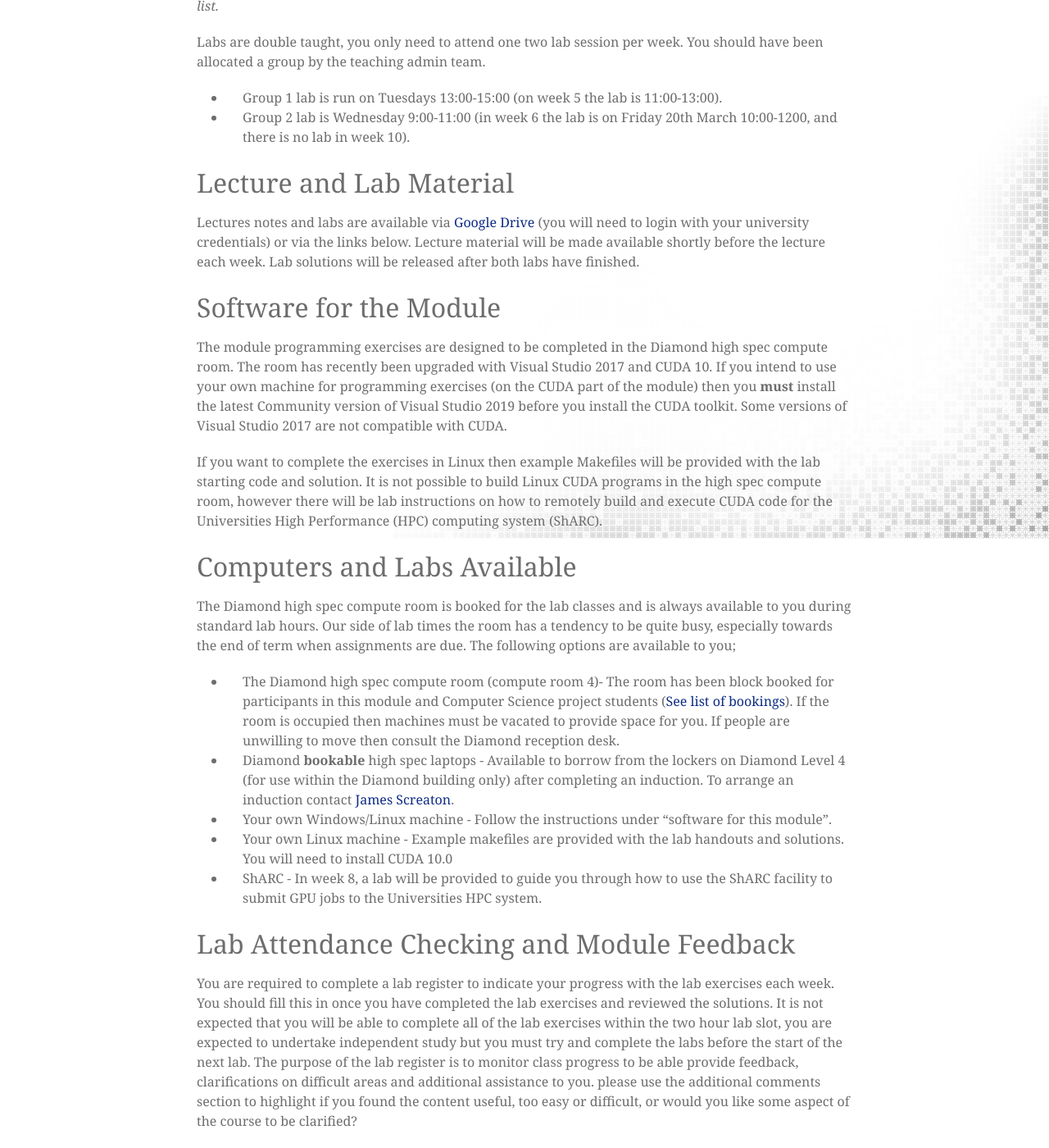
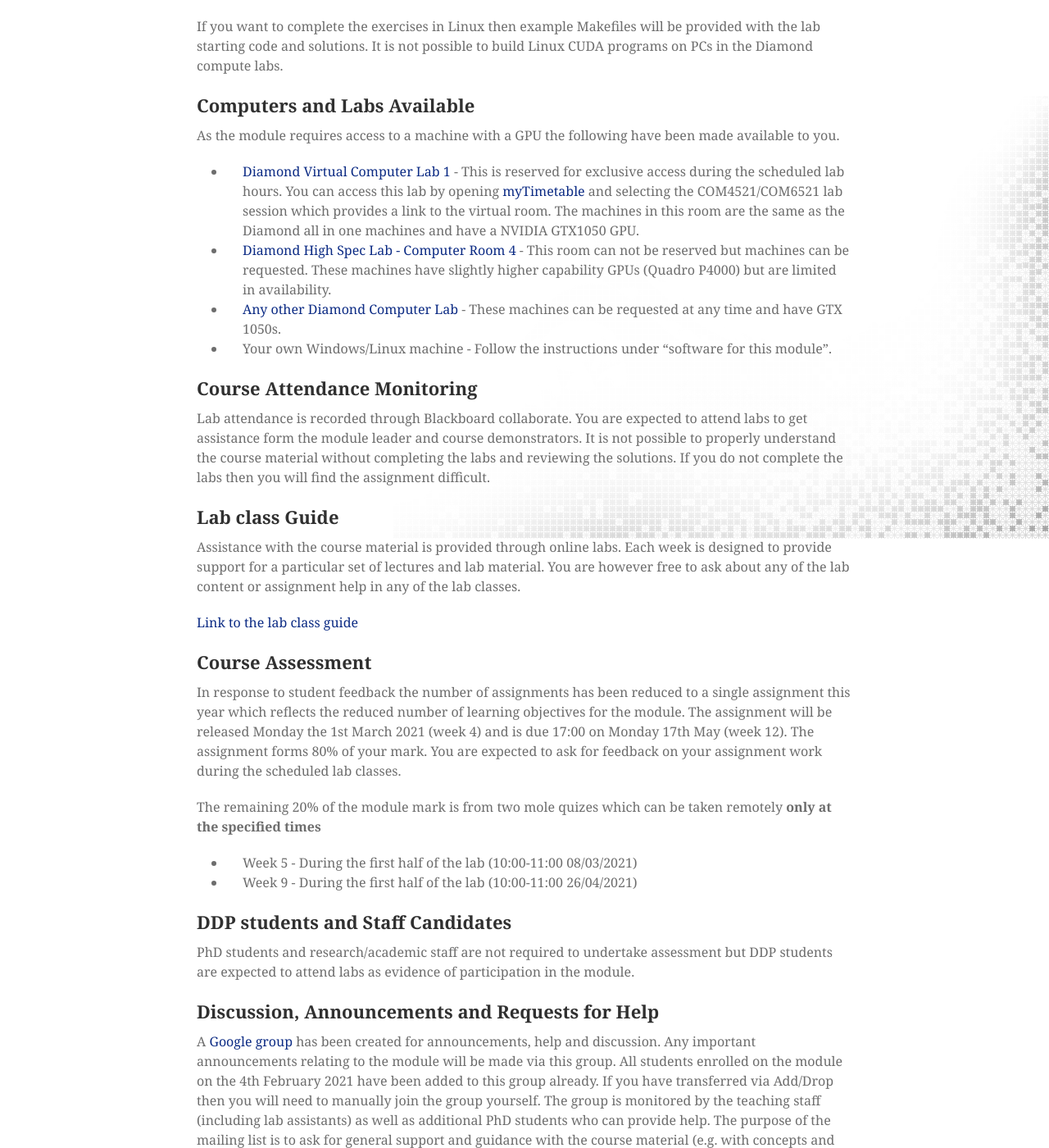
Before and after one commit to mondus/mondus.github.io, a Jekyll site: the page built from teaching/COM4521/index.md, in a window 1280 px wide and 1400 px high, scrolled down 743 px. Shown: the whole window at 82% size. Built offline with Jekyll 4.4.1, drawn with Linux system fonts in a browser that asks for light colours; nearby versions of some CDN libraries; some web fonts are replaced; some of the changed text lies outside the part shown.

Commit message:
big 2021 update

```diff
--- a/teaching/COM4521/index.md
+++ b/teaching/COM4521/index.md
@@ -4,159 +4,138 @@ layout: homepage
 ---
 
 
-# About the Course
+# Course Information
 
-Welcome to the 2020 module page for COM4521/COM6521.
+Welcome to the 2020/2021 module page for COM4521/COM6521.
 
 Accelerator architectures are discrete processing units which supplement a base processor with the objective of providing advanced performance at lower energy cost. Performance is gained by a design which favours a high number of parallel compute cores at the expense of imposing significant software challenges. This module looks at accelerated computing from multi-core CPUs to GPU accelerators with many TFlops of theoretical performance. The module will give insight into how to write high performance code with specific emphasis on GPU programming with NVIDIA CUDA GPUs. A key aspect of the module will be understanding what the implications of program code are on the underlying hardware so that it can be optimised.
 
 The modules aims, objectives and assessment details are available on the [modules public teaching page](http://www.dcs.shef.ac.uk/intranet/teaching/public/modules/level4/com4521.html).
 
-# Lecture and Lab Location
+## Software for the Module
 
-Lectures will usually take place on Tuesdays 9:00 until 11:00 in Broad Lane Lecture Theatre 7 (BROAD-LT7). In week 5 the **first** half of the lecture (9:00) will be a MOLE quiz in Diamond Computer Room 3. In week 10 the **second** half of the lecture (10:00) will be a MOLE quiz in Diamond Computer Room 1. *Note: Any other changes to lectures will be added to the course calendar with an email sent to the course mailing list.*
+The module programming exercises are designed to be completed on PCs in the Diamond compute labs. As the modules teaching is online these machines are available via virtual desktop. All Diamond compute lab machines have Visual Studio 2019 and CUDA 11.1 If you intend to use your own machine for programming exercises (on the CUDA part of the module) then you **must** install the latest Community version of Visual Studio 2019 **before** you install the CUDA 11.1 toolkit.
 
-Labs are double taught, you only need to attend one two lab session per week. You should have been allocated a group by the teaching admin team.
+If you want to complete the exercises in Linux then example Makefiles will be provided with the lab starting code and solutions. It is not possible to build Linux CUDA programs on PCs in the Diamond compute labs.
 
-* Group 1 lab is run on Tuesdays 13:00-15:00 (on week 5 the lab is 11:00-13:00).
-* Group 2 lab is Wednesday 9:00-11:00 (in week 6 the lab is on Friday 20th March 10:00-1200, and there is no lab in week 10).
+## Computers and Labs Available
 
-# Lecture and Lab Material
+As the module requires access to a machine with a GPU the following have been made available to you.
 
-Lectures notes and labs are available via [Google Drive](https://drive.google.com/drive/u/1/folders/1AY762sikTwFzg9IhmQfbfHe_oWS37314) (you will need to login with your university credentials) or via the links below. Lecture material will be made available shortly before the lecture each week. Lab solutions will be released after both labs have finished.
+* [Diamond Virtual Computer Lab 1](https://www.sheffield.ac.uk/findapc/rdp/room/37/pcs) - This is reserved for exclusive access during the scheduled lab hours. You can access this lab by opening [myTimetable](https://cmisgonext.sheffield.ac.uk/Web/Timetable) and selecting the COM4521/COM6521 lab session which provides a link to the virtual room. The machines in this room are the same as the Diamond all in one machines and have a NVIDIA GTX1050 GPU.
+* [Diamond High Spec Lab - Computer Room 4](https://www.sheffield.ac.uk/findapc/rdp/room/4/pcs) - This room can not be reserved but machines can be requested. These machines have slightly higher capability GPUs (Quadro P4000) but are limited in availability.
+* [Any other Diamond Computer Lab](https://www.sheffield.ac.uk/findapc/now) - These machines can be requested at any time and have GTX 1050s.
+* Your own Windows/Linux machine - Follow the instructions under "software for this module".
 
-# Software for the Module
+## Course Attendance Monitoring
 
-The module programming exercises are designed to be completed in the Diamond high spec compute room. The room has recently been upgraded with Visual Studio 2017 and CUDA 10. If you intend to use your own machine for programming exercises (on the CUDA part of the module) then you **must** install the latest Community version of Visual Studio 2019 before you install the CUDA toolkit. Some versions of Visual Studio 2017 are not compatible with CUDA.
+Lab attendance is recorded through Blackboard collaborate. You are expected to attend labs to get assistance form the module leader and course demonstrators. It is not possible to properly understand the course material without completing the labs and reviewing the solutions. If you do not complete the labs then you will find the assignment difficult.
 
-If you want to complete the exercises in Linux then example Makefiles will be provided with the lab starting code and solution. It is not possible to build Linux CUDA programs in the high spec compute room, however there will be lab instructions on how to remotely build and execute CUDA code for the Universities High Performance (HPC) computing system (ShARC).
+## Lab class Guide
 
-# Computers and Labs Available
+Assistance with the course material is provided through online labs. Each week is designed to provide support for a particular set of lectures and lab material. You are however free to ask about any of the lab content or assignment help in any of the lab classes.
 
-The Diamond high spec compute room is booked for the lab classes and is always available to you during standard lab hours. Our side of lab times the room has a tendency to be quite busy, especially towards the end of term when assignments are due. The following options are available to you;
+[Link to the lab class guide](./lab_guide)
 
-* The Diamond high spec compute room (compute room 4)- The room has been block booked for participants in this module and Computer Science project students ([See list of bookings](https://docs.google.com/spreadsheets/d/1sIeNWsJgY_ylXT-yW1qtv2bP8zkr_zE0L5lOb30ZTMs/edit?usp=sharing)). If the room is occupied then machines must be  vacated to provide space for you. If people are unwilling to move then consult the Diamond reception desk.
-* Diamond **bookable** high spec laptops - Available to borrow from the lockers on Diamond Level 4 (for use within the Diamond building only) after completing an induction. To arrange an induction contact [James Screaton](mailto:j.screaton@sheffield.ac.uk).
-* Your own Windows/Linux machine - Follow the instructions under "software for this module".
-* Your own Linux machine - Example makefiles are provided with the lab handouts and solutions. You will need to install CUDA 10.0
-* ShARC - In week 8, a lab will be provided to guide you through how to use the ShARC facility to submit GPU jobs to the Universities HPC system.
 
-# Lab Attendance Checking and Module Feedback
+## Course Assessment
 
-You are required to complete a lab register to indicate your progress with the lab exercises each week. You should fill this in once you have completed the lab exercises and reviewed the solutions. It is not expected that you will be able to complete all of the lab exercises within the two hour lab slot, you are expected to undertake independent study but you must try and complete the labs before the start of the next lab. The purpose of the lab register is to monitor class progress to be able provide feedback, clarifications on difficult areas and additional assistance to you. please use the additional comments section to highlight if you found the content useful, too easy or difficult, or would you like some aspect of the course to be clarified?
+In response to student feedback the number of assignments has been reduced to a single assignment this year which reflects the reduced number of learning objectives for the module. The assignment will be released Monday the 1st March 2021 (week 4) and is due 17:00 on Monday 17th May (week 12). The assignment forms 80% of your mark. You are expected to ask for feedback on your assignment work during the scheduled lab classes.
 
-[Lab Register and Feedback Form](https://bit.ly/3b77Lhy)
+The remaining 20% of the module mark is from two mole quizes which can be taken remotely **only at the specified times**
 
-*Note: There is a form section per lab class. Please only complete this form once and edit your last submission each week to update.*
+* Week 5 - During the first half of the lab (10:00-11:00 08/03/2021)
+* Week 9 - During the first half of the lab (10:00-11:00 26/04/2021)
 
-# Feedback
+## DDP students and Staff Candidates
 
-You will receive feedback from the lab registers during lectures and lab classes. Feedback will be provided through the MOLE quizes and via marking of the assignment. Importantly your first assignment will provide feedback which you can use to improve your assignment 2 hand in.
+PhD students and research/academic staff are not required to undertake assessment but DDP students are expected to attend labs as evidence of participation in the module.
 
-# Assignments
+## Discussion, Announcements and Requests for Help
 
-There are two assignments for the module which contribute 80% of the total module mark
-
-* Part 1 (30% of the assignment total) - Released Week 3, Due Monday week 7 (23/03/2020) at 15:00
-* Part 2 (70% of the assignment total) - Released Week 6, Due Monday week 11 (18/05/2020) at 15:00
-
-The remaining 20% of the module mark is from two mole quizes which are
-
-* Week 5 - During the first half of the lecture (9:00 10/03/2020) in Diamond compute room 3
-* Week 10 - During the second half of the lecture (10:00 05/05/2020) in Diamond compute room 1
-
-# DDP students and staff candidates
-
-PhD students and research/academic staff are not required to undertake assessment but are asked to complete the lab feedback form as evidence of participation in the module. You are free to attend either lab session subject to availability however please note that the lab space is prioritised for undergraduate and masters students.
-
-# Discussion, Announcements and Requests for Help
-
-A [Google group](https://groups.google.com/a/sheffield.ac.uk/d/forum/com4521-group) has been created for announcements, help and discussion. Any changes to timetabling will be made via this group. All students enrolled on the module on the 29th January 2020 have been added to this group already. If you have transferred via Add/Drop then you will need to manually join the group yourself. The group is monitored by the teaching staff (including lab assistants) as well as additional PhD students who can provide help with the lab classes or assignment. This is a public (within the University of Sheffield) forum and therefore you should not post assignment code. If you require personal assistance then you should request this during the lab hours. Any lab class can be used for assignment help in addition to the lab exercises which are set.
+A [Google group](https://groups.google.com/a/sheffield.ac.uk/d/forum/com4521-group) has been created for announcements, help and discussion. Any important announcements relating to the module will be made via this group. All students enrolled on the module on the 4th February 2021 have been added to this group already. If you have transferred via Add/Drop then you will need to manually join the group yourself. The group is monitored by the teaching staff (including lab assistants) as well as additional PhD students who can provide help. The purpose of the mailing list is to ask for general support and guidance with the course material (e.g. with concepts and ideas) rather than posting your own code. You should not post your assignment code on this forum. If you require personal assistance with your assignment code then you should request this during the lab hours. Any lab class can be used for assignment help in addition to the lab exercises which are set each week.
 
 [https://groups.google.com/a/sheffield.ac.uk/d/forum/com4521-group](https://groups.google.com/a/sheffield.ac.uk/d/forum/com4521-group)
 
 
-# Teaching Material
+# Course Material Material
+
+Lectures are pre-recorded and are availble on the [COM4521  Parallel Computing with Graphical Processing Units Kaltura Channel](https://digitalmedia.sheffield.ac.uk/channel/COM4521%2BParallel%2BComputing%2Bwith%2BGraphical%2BProcessing%2BUnits/201133333) or as downloadable pdfs on [Google Drive](https://drive.google.com/drive/folders/1XxXJdrzSP6XFwrzzEnNv1BLptfsgZOXu?usp=sharing). Each weeks practical activities (the labs) follow the ideas presented in the lectures so it is important that you follow the lecture and lab timetable below.
 
 ## Week 01
 
-### Lecture 01 - Introduction ([pdf](https://drive.google.com/open?id=11_tQK9gFufXWy4b5wWlwv6QEnUFSu48u))
+### Lecture 01 - Introduction
 
 * Context and Hardware Trends
 * Supercomputing
 * Software and Parallel Computing
 * Course Outline
 
-### Lecture 02 - Introduction to C ([pdf](https://drive.google.com/open?id=1XTLiobUquK3exL8LypViyh-QITw__WqK))
+### Lecture 02 - Introduction to C
 
-* Introduction to the C Programming Language
-* Basic C Usage "Hello World"
-* Functions and Scoping
-* Arrays, Strings and Basic IO
-* File IO
-* Extra Material: Visual Studio 2017 Overview ([pdf](https://drive.google.com/open?id=1qO9UURhX3tFKzZmkCbMO3nnKemIxssxJ))
+* Introducing C [pdf](https://drive.google.com/file/d/1_mL4lhg2sb7Ez4-BzFEele6MXggXBiUK/view?usp=sharing) [recording](https://digitalmedia.sheffield.ac.uk/media/Lecture+07+-+Part+03+-+GPU+Hardware/1_t7dweiyp)
+* Functions and Scoping [pdf](https://drive.google.com/file/d/1tM_1D7w0WuVcvzU8QrdaEaZIf7-cgs6R/view?usp=sharing) [recording](https://digitalmedia.sheffield.ac.uk/media/Lecture+02+-+Part+02+-+Functions+and+Scoping/1_cf4tnuln)
+* Arrays, Strings and IO [pdf](https://drive.google.com/file/d/1KqpjzKsc5QjPq-qDKueT1EQBaP8ZCZeJ/view?usp=sharing) [recording](https://digitalmedia.sheffield.ac.uk/media/Lecture+02+-+Part+03+-+Arrays+Strings+and+IO/1_60zchnsf)
+
 
 ### Lab 01 - Introduction to Visual Studio and C Programming
 
-* [Lab Sheet](https://drive.google.com/open?id=10fxV71JuTdhe4Vu6WIzcoeckiy6TOa4z)
+* Getting Started with Visual Studio 2019 Overview [pdf](https://drive.google.com/file/d/1BCpXw9Mr04DSkal7P_ARzMis78t3Pveu/view?usp=sharing)
+* [Lab Sheet](https://drive.google.com/file/d/1DsU1uOsQqiBwDrNwpVH4yB5GyWBaia_x/view?usp=sharing)
 * [Source Code](https://github.com/mondus/com4521/archive/Lab01_src.zip)
 * [Solution](https://github.com/mondus/com4521/archive/Lab01_sln.zip)
 
-## Week02:
+## Week 02
 
-### Lecture 03 - Memory ([pdf](https://drive.google.com/open?id=1gJGZvDRfFYVN1sFxXR-66QrL-lpdywEL))
+### Lecture 03 - Memory
 
-* Pointers
-* Advanced use of Pointers
-* Dynamically Managed Memory
-* Structures
-* Binary Files
+* Pointers [pdf](https://drive.google.com/file/d/1ek2YjPLMDwdtRJVlUrmPZ31SV6E7UWbV/view?usp=sharing) [recording](https://digitalmedia.sheffield.ac.uk/media/Lecture+03+-+Part+01+-+Pointers/1_2lxp7wyb)
+* Advanced use of Pointers [pdf](https://drive.google.com/file/d/1TuHaiow_oGjXOWvTy05CFY3lw0bwKh2Y/view?usp=sharing) [recording](https://digitalmedia.sheffield.ac.uk/media/Lecture+03+-+Part+02+-+Advanced+Pointers/1_v4x7d5sr)
+* Dynamically Managed Memory [pdf](https://drive.google.com/file/d/1tnGYCG48XOYMhUf78dJT-VT1kT4d6lFp/view?usp=sharing) [recording](https://digitalmedia.sheffield.ac.uk/media/Lecture+03+-+Part+03+-+Manual+Memory+Management/1_4j49qhoj)
+* Structures and Binary Files [pdf](https://drive.google.com/file/d/1Pl_wx-H9dDXfGfKEprxs6jg3RzrTSnVq/view?usp=sharing) [recording](https://digitalmedia.sheffield.ac.uk/media/Lecture+03+-+Part+04+-+Structures+and+Binary+Files/1_38omyxrt)
 
-### Lecture 04 - Optimisation ([pdf](https://drive.google.com/open?id=11BGw2468XqRscLEPn9eT7jIh3aQ-VO74))
+### Lecture 04 - Optimisation
 
-* Optimisation Overview
-* Compute Bound Code
-* Memory Bound Code
+* Optimisation Overview [pdf](https://drive.google.com/file/d/1wVdzbq9DL0S-qK0K1np084Mc8mF7CWNb/view?usp=sharing) [recording]()
+* Compute Bound Code [pdf](https://drive.google.com/file/d/17xQZlwihTvo2vEEWPpb5k8EWOqXezz3U/view?usp=sharing) [recording]()
+* Memory Bound Code [pdf](https://drive.google.com/file/d/1pi7FnfWd_0YcMouXTnktV7Pu4BDXoEOh/view?usp=sharing) [recording]()
 
 ### Lab 02 - Memory and Performance
 
-* [Lab Sheet](https://drive.google.com/open?id=1cNzLsdZUbHKJSh5eERzdmd9mLYbS1CFN)
+* [Lab Sheet]()
 * [Source Code](https://github.com/mondus/com4521/archive/Lab02_src.zip)
 * [Solution](https://github.com/mondus/com4521/archive/Lab02_sln.zip)
 
 ## Week 03
 
-### Lecture 05 - OpenMP ([pdf](https://drive.google.com/open?id=1Xw_NP923Go_VXUNFIOMVZB02AdL8r2IC))
+### Lecture 05 - OpenMP
 
-* Multi-core Systems and OpenMP
-* Parallelising Loops
-* Critical Sections and Synchronisation
-* OpenMP Scoping
-* Task Parallelism with Sections
+* OpenMP Overview [pdf]() [recording]()
+* Loops and Critical Sections [pdf]() [recording]()
+* Scoping and Tasks [pdf]() [recording]()
 
-### Lecture 06 - OpenMP Part II ([pdf](https://drive.google.com/open?id=1sYG1xrjRNvSsvoXvycL6l4714mfWtkmq))
+### Lecture 06 - OpenMP Part II
 
-* OpenMP TIming
-* Parallel Reduction
-* Scheduling
-* Nesting
+* Parallel Reduction [pdf]() [recording]()
+* Scheduling [pdf]() [recording]()
+* Nesting and Summary [pdf]() [recording]()
 
 ### Lab 03 - OpenMP
 
-* [Lab Sheet](https://drive.google.com/open?id=1wR9zEYKdKyg1UhqvflDZY46NV7rvo8ME)
+* [Lab Sheet]()
 * [Source Code](https://github.com/mondus/com4521/archive/Lab03_src.zip)
 * [Solution](https://github.com/mondus/com4521/archive/Lab03_sln.zip)
 
 ## Week 04
 
-### Lecture 07 - GPU Architectures ([pdf](https://drive.google.com/open?id=1TJwdnBiYieouUMN32wsiruKLjn9PJoIM))
+### Lecture 07 - GPU Architectures
 
 * What is a GPU?
 * General Purpose Computation on GPUs (and GPU History)
 * GPU CUDA Hardware Model
 * Accelerated Systems
 
-### Lecture 08 - Introduction to CUDA ([pdf](https://drive.google.com/open?id=1yA8X9yuCMBGpjetIEI6JEhNpGE0704c4))
+### Lecture 08 - Introduction to CUDA
 
 * CUDA Programming Model
 * CUDA Device Code
@@ -165,16 +144,14 @@ A [Google group](https://groups.google.com/a/sheffield.ac.uk/d/forum/com4521-gro
 
 ### Lab 04 - Introduction to CUDA
 
-* [Lab Sheet](https://drive.google.com/open?id=1Mr-K6IdOuzeckEDG3RjJ4qmaNO-Do3qK)
+* [Lab Sheet]()
 * [Source Code](https://github.com/mondus/com4521/archive/Lab04_src.zip)
 * [Solution](https://github.com/mondus/com4521/archive/Lab04_sln.zip)
 
 
 ## Week 05
 
-### Quiz BEFORE lecture 9
-
-### Lecture 09 - CUDA Memory ([pdf](https://drive.google.com/open?id=1m6qrDEICELdp8SMhXEzBxsJP-Afy36ck))
+### Lecture 09 - CUDA Memory
 
 * Memory Hierarchy Overview
 * Global Memory
@@ -193,11 +172,7 @@ A [Google group](https://groups.google.com/a/sheffield.ac.uk/d/forum/com4521-gro
 
 ### Encore
 
-Weeks 6 lectures (e.g. Lecture 10 and 11) are pre-recorded on encore. Follow the link below for the lecture content.
-
-[https://echo360.org.uk/media/70096996-3c13-4b31-970c-9b1b384ba0d9/public](https://echo360.org.uk/media/70096996-3c13-4b31-970c-9b1b384ba0d9/public)
-
-### Lecture 10 - CUDA Shared Memory [pdf](https://drive.google.com/open?id=1CN977UxqI5DbVpIK5YxKKuSalnpv-7Wi)
+### Lecture 10 - CUDA Shared Memory
 
 * Shared Memory
 * Shared Memory Bank Conflicts
@@ -214,30 +189,21 @@ Weeks 6 lectures (e.g. Lecture 10 and 11) are pre-recorded on encore. Follow the
 
 ### Lab 6 - Shared Memory
 
-* [Lab Sheet](https://drive.google.com/open?id=1vDkYtG3DiEZxFqGxSaUh6sep-wgaJkjF)
+* [Lab Sheet]()
 * [Source Code](https://github.com/mondus/com4521/archive/Lab06_src.zip)
 * [Solution](https://github.com/mondus/com4521/archive/Lab06_sln.zip)
 * [Solution Explanation](https://drive.google.com/open?id=1xDo9HAYDPax8c3d3EFffKoZH5nUV7Vjm)
 
-
-## EASTER VACATION
-
 ## Week 7
 
-## Encore
-
-Weeks 7 lectures are pre-recorded on encore. Follow the link below for the lecture content.
-
-[https://echo360.org.uk/media/2f39e288-7206-4cb1-99b8-7b481dc03cec/public](https://echo360.org.uk/media/2f39e288-7206-4cb1-99b8-7b481dc03cec/public)
-
-### Lecture 12 - Warp Level CUDA ([pdf](https://drive.google.com/open?id=1rn8nwnDcgT4x8Ld1vFfXPE4k38xEnlxC))
+### Lecture 12 - Warp Level CUDA
 
 * Warp Scheduling and Divergence
 * Atomics
 * Warp Operations
 * Excel sheet for SM conflicts
 
-### Lecture 13 - Parallel Patterns ([pdf](https://drive.google.com/open?id=1q0kCiPk6p6wWU0zDMuFWetDVtMIBWQfP))
+### Lecture 13 - Parallel Patterns
 
 * Parallel Patterns Overview
 * Reduction
@@ -245,51 +211,35 @@ Weeks 7 lectures are pre-recorded on encore. Follow the link below for the lectu
 
 ### Lab 07 - Atomics and Primitives
 
-* [Online Lab Class Instructions](./onlinelabs.md)
-* [Lab Sheet](https://drive.google.com/open?id=1L-1v2QROFVbR0gJk7jnrJCRUxZA8gUV2)
+* [Lab Sheet]()
 * [Source Code](https://github.com/mondus/com4521/archive/Lab07_src.zip)
 * [Solution](https://github.com/mondus/com4521/archive/Lab07_sln.zip)
 
+
+## EASTER VACATION
+
 ## Week 8
 
-
-### Encore
-
-Weeks 8 lectures are pre-recorded on encore. Follow the link below for the lecture content.
-
-[https://echo360.org.uk/media/1df87c02-cf1c-4b5d-818a-c2596f8185b3/public](https://echo360.org.uk/media/1df87c02-cf1c-4b5d-818a-c2596f8185b3/public)
-
-### Lecture 14 and 15 - Performance Optimisation ([pdf](https://drive.google.com/open?id=1MpXx4TuEwomtdZkJkIVnW5nA44DINFM0))
+### Lecture 14 and 15 - Performance Optimisation
 
 * Profiling Introduction
 * The Problem
 * Visual Profiler Guided Analysis
-* Profiling on instancehub ([available as a separate download](https://drive.google.com/open?id=1qQw0Ut2lggbdJm8PF_TO0xsJZlpPKLW-))
 
 ### Lab 08 - Profiling Example
 
-* [Online Lab Class Instructions](./onlinelabs.md)
-Note: As labs have moved to instancehub there is no need to undertake a lab on ShARC which is extreemly busy with remote research work. This lab class can be used for help with any of the lab exercises or for assignment help.
-
 * [Profile Lecture Example Code](https://github.com/mondus/com4521/archive/lab09_sln.zip)
-
 
 ## Week 9
 
-### Encore
-
-Weeks 9 lectures are pre-recorded on encore. Follow the link below for the lecture content.
-
-[https://echo360.org.uk/media/5eacecd1-eb25-4850-b378-019549500bb7/public](https://echo360.org.uk/media/5eacecd1-eb25-4850-b378-019549500bb7/public)
-
-### Lecture 16 - Sorting and Libraries ([pdf](https://drive.google.com/open?id=1lMx_jEFtOxl02FRh09oxHRUHoMC5bwT5))
+### Lecture 16 - Sorting and Libraries
 
 * Sorting Networks
 * Merge and Bitonic Sort
 * Thrust Parallel Primitives Library
 * Applications of Sorting (binning)
 
-### Lecture 17 - CUDA Streams ([pdf](https://drive.google.com/open?id=1zhGV8WmMlsLI-PpTYO6b2i3XaDH6cRRe))
+### Lecture 17 - CUDA Streams
 
 * Synchronous and Asynchronous execution
 * CUDA Streams
@@ -298,36 +248,28 @@ Weeks 9 lectures are pre-recorded on encore. Follow the link below for the lectu
 
 ### Lab 09 - Libraries and Streams
 
-* [Online Lab Class Instructions](./onlinelabs.md)
-* [Lab Sheet](https://drive.google.com/open?id=1oksunLWVfePbXrRRmnNF_njlBlyKahdV)
+* [Lab Sheet]()
 * [Source Code](https://github.com/mondus/com4521/archive/Lab08_src.zip)
-* Solution
+* [Solution](https://github.com/mondus/com4521/archive/Lab08_sln.zip)
 
 ## Week 10
 
-### MOLE Quiz during lecture time
+### Lecture 18 - Guest Lecture (TBC)
 
-This MOLE quiz will no longer be assessed but can still be taken and the answeres reviewed. It is **stronly** encouraged to take this quiz as it provides formative feedback which will help you to undertsnad your learning.
+Please Find below a list of previous invited lectures
 
-### Lab 10 - Assignment Help
+* [Accelerating Road Network Simulations using GPUs](https://echo360.org.uk/media/de75ffe6-c839-49de-af50-ddb270dd529f/public)
+* [Optimising Pedestrian Simulations](https://echo360.org.uk/media/6f8ed7dd-f3d8-4c25-acf2-03c36e40ea9e/public)
+
+### Lab
+
+No lab due to bank holiday
 
 ## Week 11:
 
-## Invited Lecture
+### No Lecture
 
-Please Find below a list of previous invited lectures
-
-* [Acclerating Road Network Simulations using GPUs](https://echo360.org.uk/media/de75ffe6-c839-49de-af50-ddb270dd529f/public)
-* [Optimising Pedestrian Simulations](https://echo360.org.uk/media/6f8ed7dd-f3d8-4c25-acf2-03c36e40ea9e/public)
-
-### Lab 11 - Optional OpenGL Lab
-
-*Note: The OpenGL lab is only suitable for those who have completed the undergraduate Computer Graphics module. The content of this lab is entirely optional and is not assesed as part of the module. You can attend this lab to get help with any of the lab classes or your assignment.*
-
-* [Online Lab Class Instructions](./onlinelabs.md)
-* [Lab Sheet](https://drive.google.com/open?id=1q32RwV1XiiqplIut17ovO_OQJ3w83DzK)
-* [Source Code](https://github.com/mondus/com4521/archive/Lab10_src.zip)
-* Solution
+### Assignment Help Lab
 
 ## Week 12:
 
```
Also changed, not shown: other parts of teaching/COM4521/index.md (+4 -2 lines).
